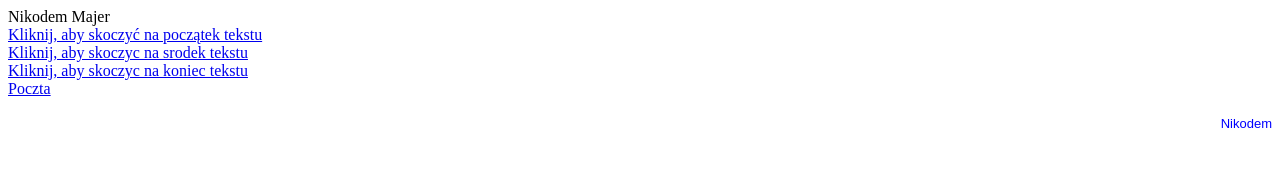
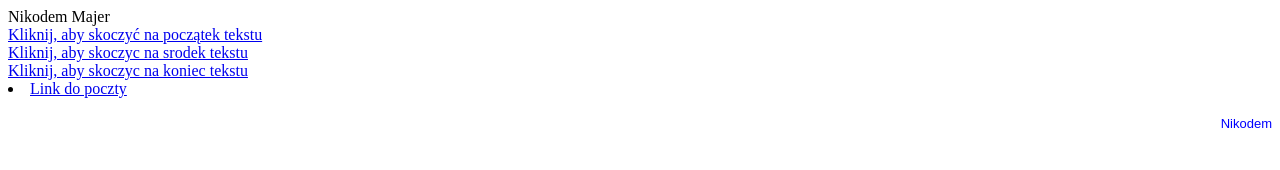
Before and after one commit to nikos41111/zadanka, a plain HTML site: page index.html in a window 1280 px wide. Shown: the top 170 px of the page. Drawn offline with Linux system fonts and the light colour scheme.

Commit message:
index.html

```diff
--- a/index.html
+++ b/index.html
@@ -12,7 +12,7 @@
  <a href="#skok_poczatek">Kliknij, aby skoczyć na początek tekstu</br></a>
  <a href="#skok_srodek">Kliknij, aby skoczyc na srodek tekstu</br></a>
  <a href="#skok_koniec">Kliknij, aby skoczyc na koniec tekstu</br></a>
- <A HREF="poczta_majer.html"> Poczta </A>
+ <li><a href="poczta_majer.html">Link do poczty</a></li>
 
  <p align="right"> <font color="blue" size="2" face="Arial"> Nikodem </font> </p> <br>
  <p align="right"> <font color="yellow" size="2" face="Arial"> Nikodem </font> </p> <br>
```
